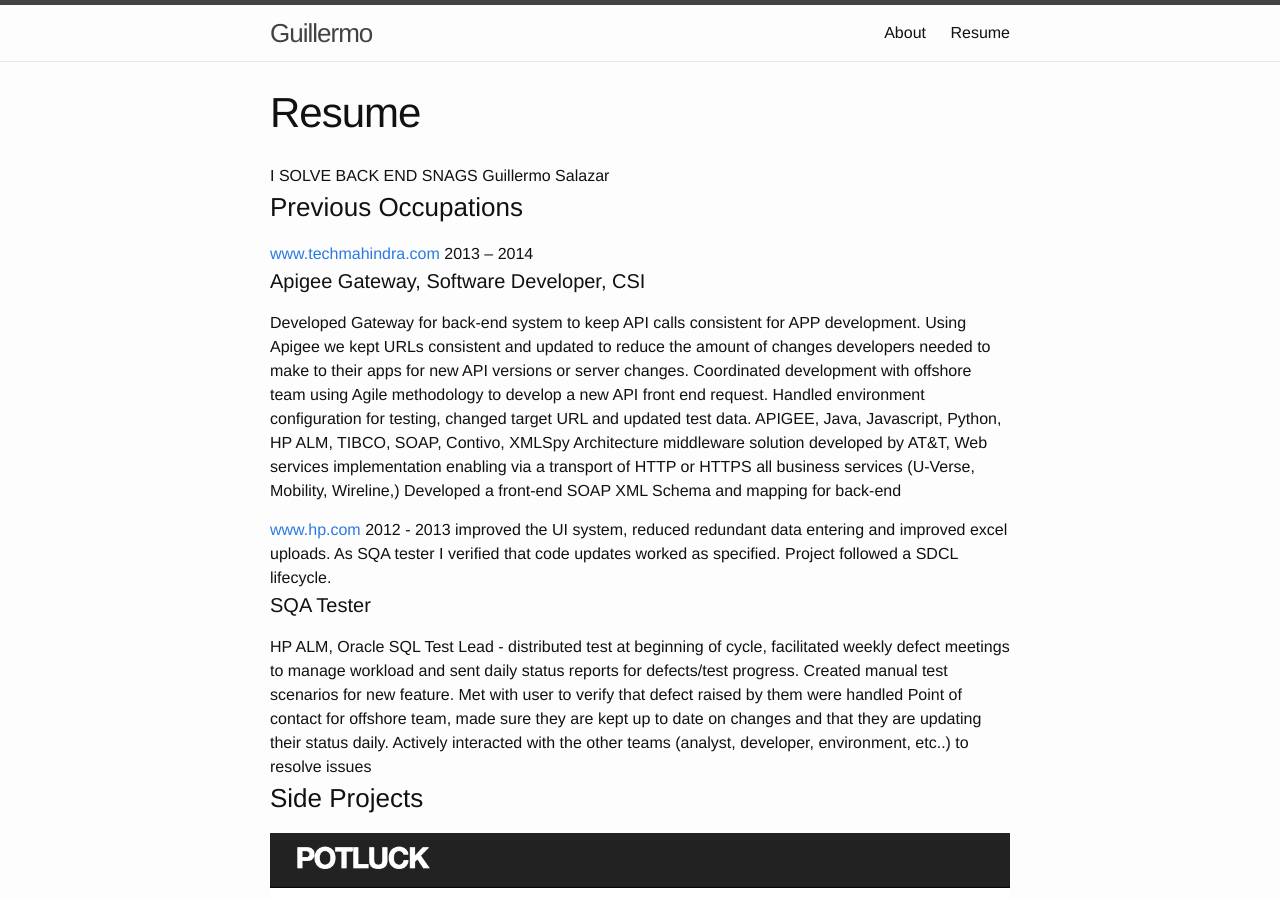
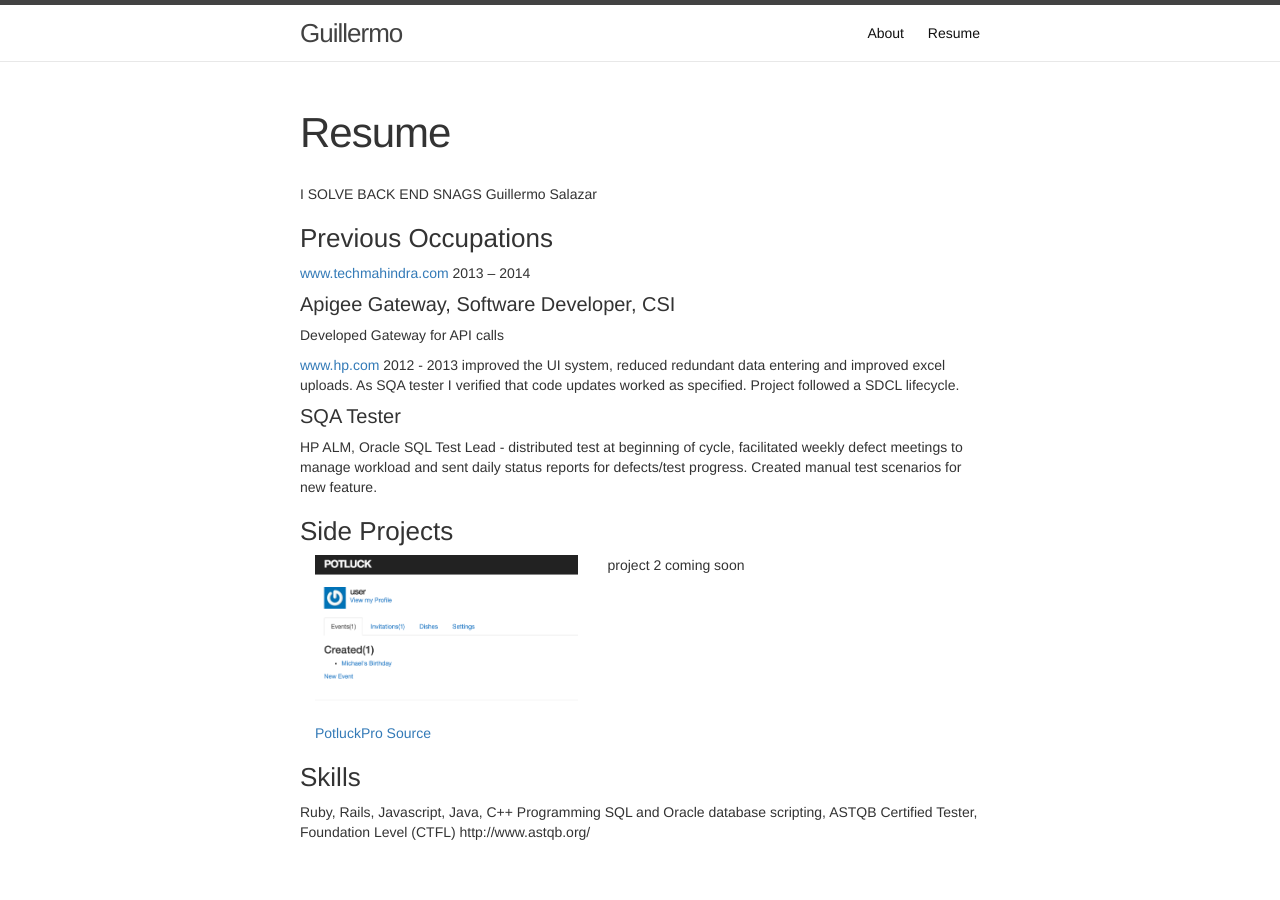
Before and after one commit to guillermo-salazar/guillermo-salazar.github.io, a Jekyll site: the page built from resume/index.html, in a window 1280 px wide and 900 px high. Built offline with Jekyll 4.4.1, drawn with Linux system fonts in a browser that asks for light colours; nearby versions of some CDN libraries.

Commit message:
added some bootstrap stuff

```diff
--- a/_includes/footer.html
+++ b/_includes/footer.html
@@ -51,5 +51,4 @@
     </div>
 
   </div>
-
 </footer>
--- a/_includes/head.html
+++ b/_includes/head.html
@@ -9,4 +9,10 @@
   <link rel="stylesheet" href="{{ "/css/main.css" | prepend: site.baseurl }}">
   <link rel="canonical" href="{{ page.url | replace:'index.html','' | prepend: site.baseurl | prepend: site.url }}">
   <link rel="alternate" type="application/rss+xml" title="{{ site.title }}" href="{{ "/feed.xml" | prepend: site.baseurl | prepend: site.url }}" />
+  <!-- Latest compiled and minified CSS -->
+<link rel="stylesheet" href="https://maxcdn.bootstrapcdn.com/bootstrap/3.3.5/css/bootstrap.min.css" integrity="sha512-dTfge/zgoMYpP7QbHy4gWMEGsbsdZeCXz7irItjcC3sPUFtf0kuFbDz/ixG7ArTxmDjLXDmezHubeNikyKGVyQ==" crossorigin="anonymous">
+
+<!-- Optional theme -->
+<link rel="stylesheet" href="https://maxcdn.bootstrapcdn.com/bootstrap/3.3.5/css/bootstrap-theme.min.css" integrity="sha384-aUGj/X2zp5rLCbBxumKTCw2Z50WgIr1vs/PFN4praOTvYXWlVyh2UtNUU0KAUhAX" crossorigin="anonymous">
+
 </head>
--- a/_layouts/default.html
+++ b/_layouts/default.html
@@ -15,6 +15,11 @@
 
     {% include footer.html %}
 
+    <script src="//code.jquery.com/jquery-1.11.3.min.js"></script>
+    <script src="//code.jquery.com/jquery-migrate-1.2.1.min.js"></script>
+    <!-- Latest compiled and minified JavaScript -->
+    <script src="https://maxcdn.bootstrapcdn.com/bootstrap/3.3.5/js/bootstrap.min.js" integrity="sha512-K1qjQ+NcF2TYO/eI3M6v8EiNYZfA95pQumfvcVrTHtwQVDG+aHRqLi/ETn2uB+1JqwYqVG3LIvdm9lj6imS/pQ==" crossorigin="anonymous"></script>
+
   </body>
 
 </html>
--- a/resume/index.html
+++ b/resume/index.html
@@ -5,19 +5,12 @@
 ---
 
 I SOLVE BACK END SNAGS					Guillermo Salazar
-<!--mailto:guillermos2007@gmail.com
- 512-497-7428-->
 
 <h3>Previous Occupations</h3>
 <a href="http://www.techmahindra.com/">www.techmahindra.com</a>	2013 – 2014
 <h4>Apigee Gateway, Software Developer, CSI</h4>
-<p>	Developed Gateway for back-end system to keep API calls consistent for APP development. Using Apigee we kept URLs consistent and updated to reduce the amount of changes developers needed to make to their apps for new API versions or server changes.
-Coordinated development with offshore team using Agile methodology to develop a new API front end request.
-Handled environment configuration for testing, changed target URL and updated test data.
-APIGEE, Java, Javascript, Python, HP ALM, TIBCO, SOAP, Contivo, XMLSpy
-Architecture middleware solution developed by AT&T,
-Web services implementation enabling via a transport of HTTP or HTTPS all business services (U-Verse, Mobility, Wireline,)
-Developed a front-end SOAP XML Schema and mapping for back-end
+<p>
+Developed Gateway for API calls
 </p>
 <a href="http://www.hp.com/">www.hp.com</a> 2012 - 2013
 improved the UI system, reduced redundant data entering and improved excel uploads. As SQA tester I verified that code updates worked as specified. Project followed a SDCL lifecycle.
@@ -25,22 +18,23 @@
 HP ALM, Oracle SQL
 Test Lead - distributed test at beginning of cycle, facilitated weekly defect meetings to manage workload and sent daily status reports for defects/test progress.
 Created manual test scenarios for new feature.
-Met with user to verify that defect raised by them were handled
-Point of contact for offshore team, made sure they are kept up to date on changes and that they are updating their status daily.
-Actively interacted with the other teams (analyst, developer, environment, etc..) to resolve issues
 
-<!--http://techtalentsouth.com/ _	2015
-Dallas, TX - Full Stack Development Bootcamp
+<div class="container">
+  <div class="row">
+    <h3>Side Projects</h3>
+    <div class="col-sm-3">
 
-https://www.tamu.edu/ 	2007-2011
-Bachelor of Science in Computer Engineering
-Minor in Mathematics
-MAES (Mexican American Engineering Society) http://mymaes.org/ AggieSat
--->
-<div "container">
-<h3>Side Projects</h3>
-<img src="{{site.url}}/assets/images/potluck.png" href="http://potluckpro.herokuapp.com">
-<a href="http://github.com/guillermo-salazar/potluck">Source</a>
+      <a href="http://potluckpro.herokuapp.com">
+        <img src="{{site.url}}/assets/images/potluck.png" width="300"><br>
+        PotluckPro
+      </a>
+      <a href="http://github.com/guillermo-salazar/potluck">Source</a>
+    </div>
+    <div class="col-sm-3">
+      project 2
+      coming soon
+    </div>
+  </div>
 </div>
 <h3>Skills</h3>
 Ruby, Rails, Javascript, Java, C++ Programming SQL and Oracle database scripting,
```
